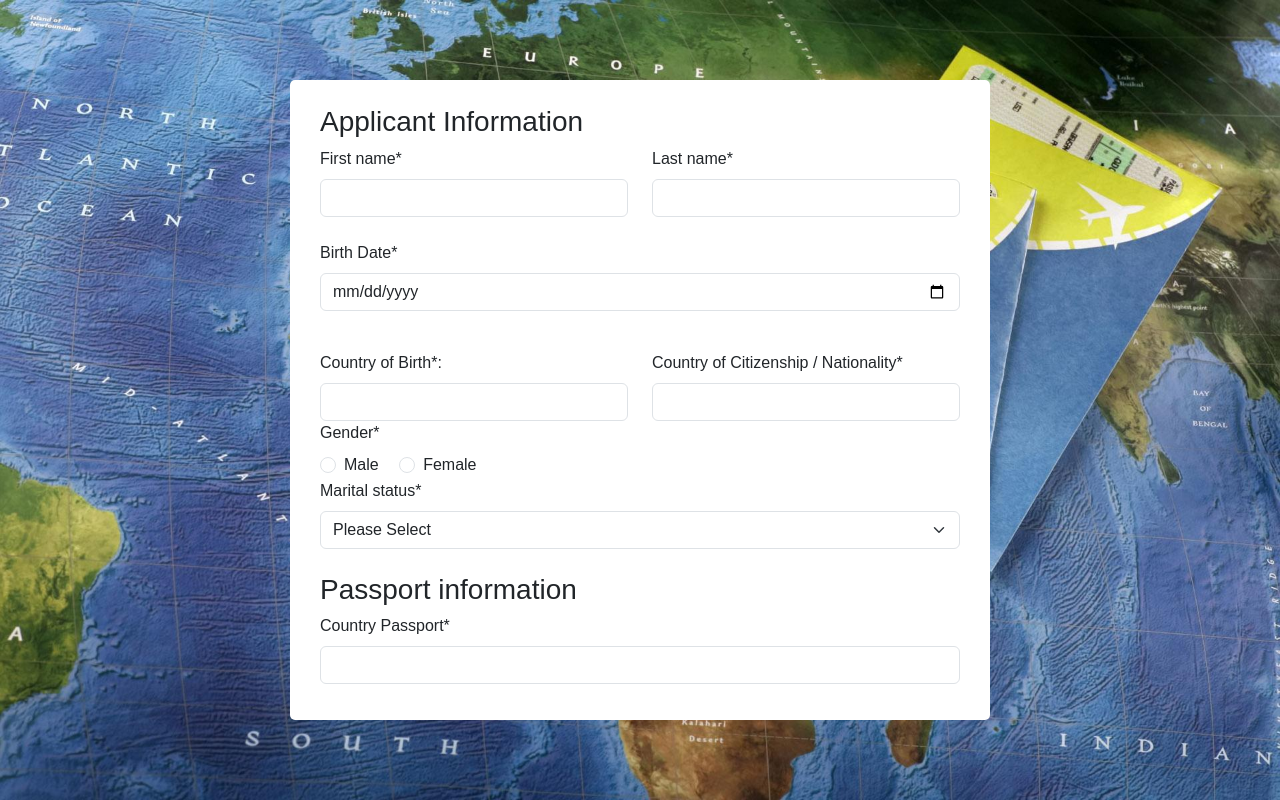
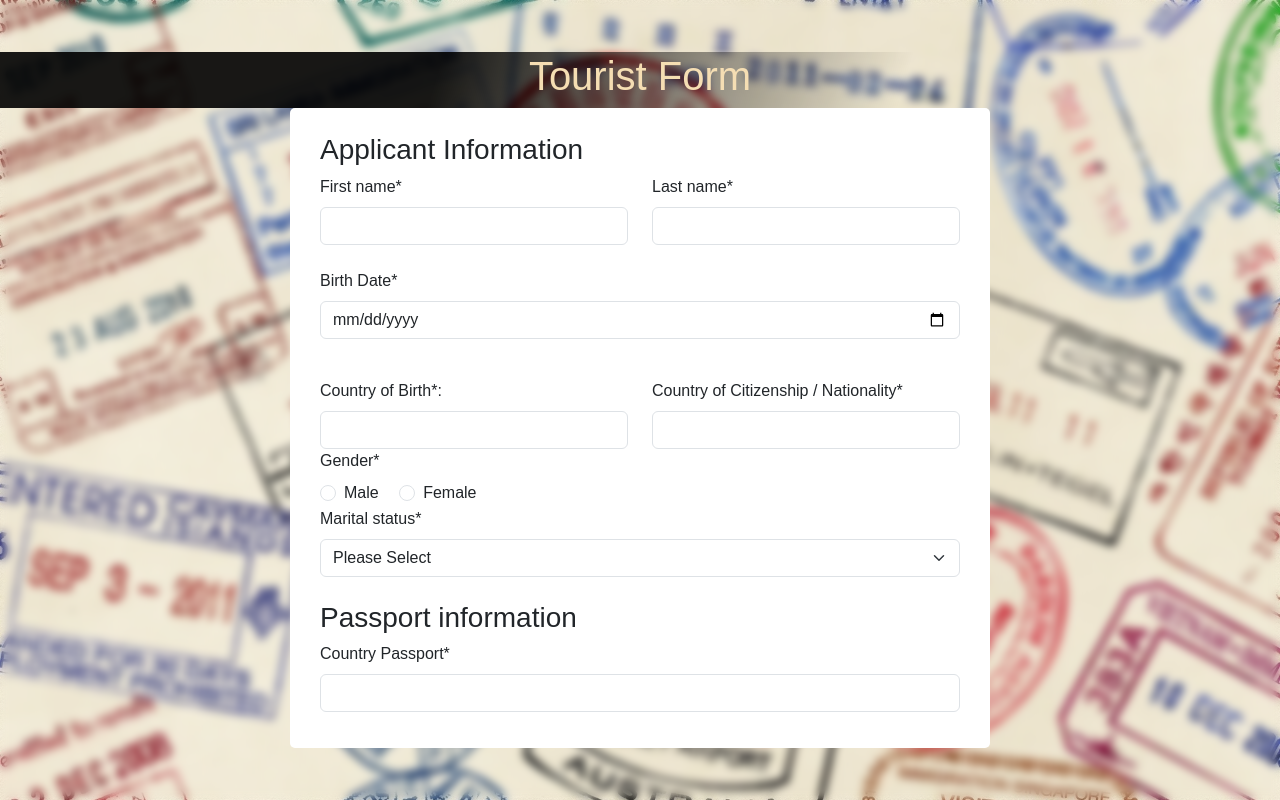
Before and after one commit to MdsMagabo/MiniProject2, a plain HTML site: page Tourist form/index.html in a window 1280 px wide. Drawn offline with nearby package versions, Linux system fonts and the light colour scheme; a web font is replaced by a local one.

Commit message:
update form

```diff
--- a/Australia form/css/style.css
+++ b/Australia form/css/style.css
@@ -11,8 +11,17 @@ body {
     justify-content: center;
     align-items: center;
     padding: 10px;
-    background-image: url(EiOC5b.webp);
+    background-image: url(img.jpg);
     background-size: cover;
+    flex-direction: column;
+    backdrop-filter: blur(5px);
+}
+.title-form {
+    background: #4b1bcd;
+    width: 100%;
+    text-align: center;
+    color: wheat;
+    background: linear-gradient(106.42deg, rgba(0, 0, 0, 0.9) 34.21%, rgba(0, 0, 0, 0) 70.53%);
 }
 .form-container {
     max-width: 700px;
--- a/New Immigrant form/css/style.css
+++ b/New Immigrant form/css/style.css
@@ -11,7 +11,16 @@ body {
     justify-content: center;
     align-items: center;
     padding: 10px;
-    background-image: url(img-2.jpg);
+    background-image: url(img.jpg);
+    flex-direction: column;
+    backdrop-filter: blur(5px);
+}
+.title-form {
+    background: #cd1b1b;
+    width: 200vh;
+    text-align: center;
+    color: wheat;
+    background: linear-gradient(106.42deg, rgba(0, 0, 0, 0.9) 34.21%, rgba(0, 0, 0, 0) 70.53%);
 }
 .form-container {
     max-width: 700px;
--- a/Tourist form/css/style.css
+++ b/Tourist form/css/style.css
@@ -10,9 +10,18 @@ body {
     height: 100vh;
     justify-content: center;
     align-items: center;
-    padding: 10px;
-    background-image: url(tourist-img.jpg);
+    background-image: url(img.jpg);
+    background-repeat: no-repeat;
     background-size: cover;
+    flex-direction: column;
+    backdrop-filter: blur(5px);
+}
+.title-form {
+    background: #c0bd00;
+    width: 100%;
+    text-align: center;
+    color: wheat;
+    background: linear-gradient(106.42deg, rgba(0, 0, 0, 0.9) 34.21%, rgba(0, 0, 0, 0) 70.53%);
 }
 .form-container {
     max-width: 700px;
@@ -20,8 +29,8 @@ body {
     background: #fff;
     padding: 25px 30px;
     border-radius: 5px;
-    max-height: 80vh; /* Bagong line: Itatakda ang max-height */
-    overflow: auto; /* Bagong line: Magdagdag ng overflow property */
+    max-height: 80vh;
+    overflow: auto;
 }
 .form-container .title {
     font-size: 25px;
--- a/Tourist form/index.html
+++ b/Tourist form/index.html
@@ -9,6 +9,9 @@
   </head>
   <body>
     <script src="https://cdn.jsdelivr.net/npm/bootstrap@5.3.1/dist/js/bootstrap.bundle.min.js" integrity="sha384-HwwvtgBNo3bZJJLYd8oVXjrBZt8cqVSpeBNS5n7C8IVInixGAoxmnlMuBnhbgrkm" crossorigin="anonymous"></script>
+    <div class="title-form">
+      <h1>Tourist Form</h1>
+    </div>
     <form class="form-container">
         <h3>Applicant Information</h3>
         <div class="row">
```
Also changed, not shown: Australia form/index.html (+4 -1 lines), New Immigrant form/index.html (+4 -1 lines), Australia form/css/img.jpg (added), New Immigrant form/css/img.jpg (added), Tourist form/css/img.jpg (added).
